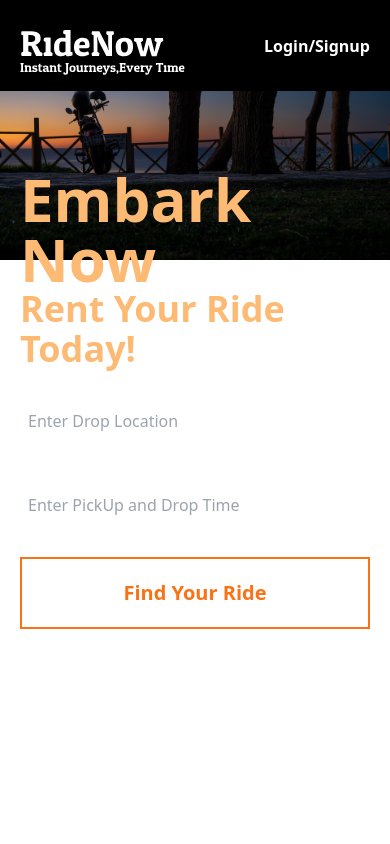
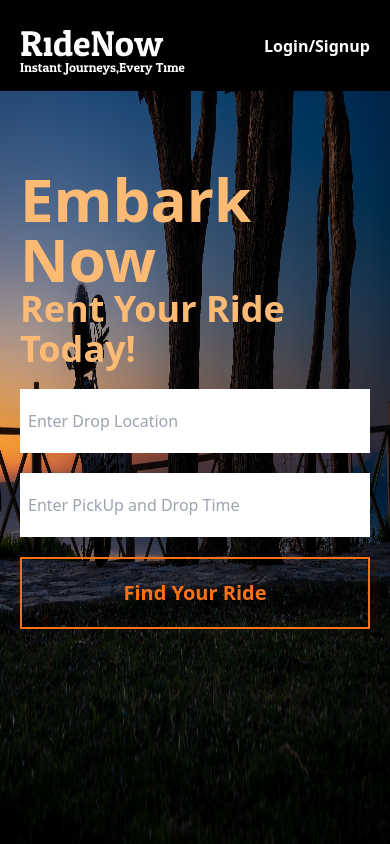
Before and after one commit to maradabhargavnaidu/RideNow-frontend, a React (Create React App) app: page / in a window 390 px wide. Built offline with nearby package versions, Linux system fonts and the light colour scheme.

Commit message:
responsive-edit-homepage

```diff
--- a/src/components/Header.js
+++ b/src/components/Header.js
@@ -8,11 +8,11 @@ const Header = () => {
           <img
             src={Background}
             alt="hero-img"
-            className="rounded md:min-h-screen  max-h-screen md:min-w-fit"
+            className="rounded min-h-screen"
             height={300}
           />
         </div>
-        <div className="absolute top-[20%] flex flex-col w-auto px-5">
+        <div className="fixed top-[20%] flex flex-col w-auto px-5">
           <p className="font-extrabold text-6xl  md:text-8xl text-orange-300">
             Embark Now
           </p>
```
